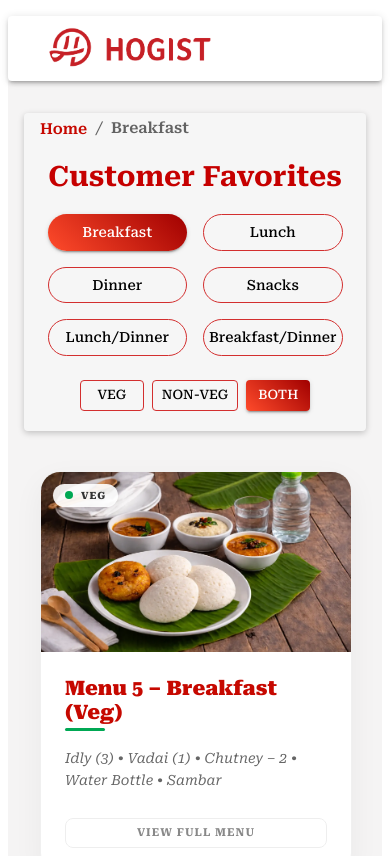
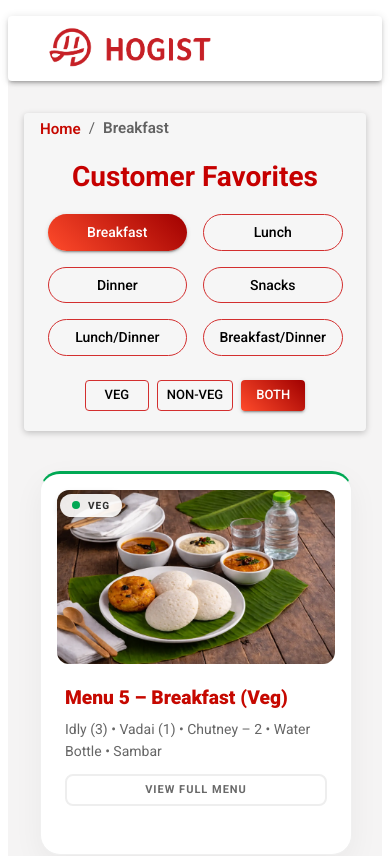
Before and after one commit to hogist-aiAgent/Hogist_Menu_Bank, a React (Vite) app: page /customerfav in a window 390 px wide. Shown: the top 856 px of the page. Built offline with nearby package versions, Linux system fonts and the light colour scheme.

Commit message:
updated menu card design

```diff
--- a/index.html
+++ b/index.html
@@ -6,7 +6,7 @@
     <meta name="viewport" content="width=device-width, initial-scale=1.0" />
    <link rel="preconnect" href="https://fonts.googleapis.com">
 <link rel="preconnect" href="https://fonts.gstatic.com" crossorigin>
-<link href="https://fonts.googleapis.com/css2?family=Roboto+Serif:ital,opsz,wght@0,8..144,100..900;1,8..144,100..900&display=swap" rel="stylesheet">
+<link href="https://fonts.googleapis.com/css2?family=Roboto:ital,wght@0,100..900;1,100..900&display=swap" rel="stylesheet">
     <title>menus-website</title>
   </head>
   <body>
--- a/src/App.css
+++ b/src/App.css
@@ -1,4 +1,5 @@
-@import url('https://fonts.googleapis.com/css2?family=Lobster&display=swap');
+
+@import url('https://fonts.googleapis.com/css2?family=Roboto:ital,wght@0,100..900;1,100..900&display=swap');
 
 *{
 
--- a/src/pages/CustomerFav/MenuCard.jsx
+++ b/src/pages/CustomerFav/MenuCard.jsx
@@ -8,7 +8,8 @@ import {
   IconButton,
   Button,
   Stack,
-  Zoom
+  Zoom,
+  CircularProgress
 } from "@mui/material";
 import { useState } from "react";
 import CloseIcon from "@mui/icons-material/Close";
@@ -20,13 +21,15 @@ const MenuCard = ({ title, items, foodType, image }) => {
 
   const isVeg = foodType?.toUpperCase() === "VEG";
   const themeColor = isVeg ? "#00a854" : "#d32f2f";
+  const themebgColor = isVeg ? "#00a854a3" : "#d32f2fa4";
+  const [imageLoaded, setImageLoaded] = useState(false);
 
   return (
     <>
       <Card
         sx={{
           width: "100%",
-          height: 400, // Fixed height for even grid
+          height: 380,
           borderRadius: "20px",
           overflow: "hidden",
           boxShadow: "0 10px 30px rgba(0,0,0,0.05)",
@@ -36,22 +39,51 @@ const MenuCard = ({ title, items, foodType, image }) => {
           flexDirection: "column",
           transition: "transform 0.3s ease",
           "&:hover": { transform: "scale(1.02)" },
+          borderTop: `3px solid ${themeColor}`,
         }}
       >
         {/* IMAGE SECTION */}
-        <Box sx={{ position: "relative", height: 180, flexShrink: 0 }}>
+        <Box sx={{ position: "relative", height: 180, flexShrink: 0,p:2, }}>
+
+          <Box sx={{ position: "relative" }}>
+
+            {!imageLoaded && (
+              <Box
+                sx={{
+                  position: "absolute",
+                  top: "50%",
+                  left: "50%",
+                  transform: "translate(-50%, -50%)",
+                  zIndex: 2,
+                }}
+              >
+                <CircularProgress size={35} sx={{ color: "#c60000" }} />
+              </Box>
+            )}
+
             <Box
               component="img"
               src={image || defaultImage}
-            alt={title}
-            sx={{ width: "100%", height: "100%", objectFit: "cover" }}
+              alt="menu"
+              loading="lazy"
+              onLoad={() => setImageLoaded(true)}
+              sx={{
+                width: "100%",
+                height: 174,
+                objectFit: "cover",
+                filter: imageLoaded ? "blur(0px)" : "blur(12px)",
+                transition: "filter 0.4s ease, opacity 0.4s ease",
+                opacity: imageLoaded ? 1 : 0.7,
+                borderRadius: "12px",
+              }}
             />
+          </Box>
 
           <Box
             sx={{
               position: "absolute",
-              top: 12,
-              left: 12,
+              top: 20,
+              left: 19,
               backgroundColor: "rgba(255,255,255,0.9)",
               px: 1.5,
               py: 0.5,
@@ -59,7 +91,7 @@ const MenuCard = ({ title, items, foodType, image }) => {
               display: "flex",
               alignItems: "center",
               gap: 1,
-              boxShadow: "0 2px 8px rgba(0,0,0,0.1)",
+              boxShadow: "0 2px 8px rgba(0, 0, 0, 0.26)",
             }}
           >
             <Box sx={{ width: 8, height: 8, borderRadius: "50%", backgroundColor: themeColor }} />
@@ -70,49 +102,46 @@ const MenuCard = ({ title, items, foodType, image }) => {
         </Box>
 
         {/* CONTENT SECTION */}
-        <Box sx={{ p: 3, display: "flex", flexDirection: "column", flexGrow: 1 }}>
+        <Box sx={{ p: 3, display: "flex", flexDirection: "column", flexGrow: 1, pt: 0 }}>
           <Typography
             sx={{
               fontWeight: 900,
-              fontSize: "1.25rem",
+              fontSize: "1.2rem",
               color: "#c60800",
-              mb: 0.5,
              lineHeight: 1.2,
-              height: "3rem", // Keeps title space even
+              height: "3rem",
               overflow: "hidden"
             }}
           >
             {title}
           </Typography>
 
-          <Divider sx={{ width: "40px", height: "3px", bgcolor: themeColor, mb: 2, borderRadius: 1, border: 'none' }} />
-
           <Typography
             sx={{
               fontSize: "14px",
               color: "#666",
               lineHeight: 1.6,
-              fontStyle: "italic",
               display: "-webkit-box",
               WebkitLineClamp: 2,
               WebkitBoxOrient: "vertical",
               overflow: "hidden",
+              mt: {xs:-2, md:1},
             }}
           >
             {items.join(" • ")}
           </Typography>
 
-          <Box sx={{ flexGrow: 1 }} />
+          <Box sx={{ flexGrow: 0 }} />
 
           <Button
             onClick={() => setOpen(true)}
             fullWidth
             sx={{
-              mt: 2,
-              border: "1px solid #eee",
+              mt: {xs:1.5, md:2},
+              border: "2px solid #eee",
               borderRadius: "8px",
               py: 0.5,
-              color: "#888",
+              color: "#696969",
               fontSize: "11px",
               fontWeight: 700,
               textTransform: "uppercase",
@@ -125,61 +154,146 @@ const MenuCard = ({ title, items, foodType, image }) => {
         </Box>
       </Card>
 
-      {/* --- COMPACT POPUP (MATCHES PREVIOUS STYLE) --- */}
+    {/* --- COMPACT POPUP  --- */}
 <Dialog
   open={open}
   onClose={() => setOpen(false)}
   TransitionComponent={Zoom}
   PaperProps={{
     sx: {
-            borderRadius: "20px",
-            width: "340px", // Smaller, compact width
-            p: 1,
-            overflow: 'hidden'
+      borderRadius: "24px",
+      width: "360px",
+      overflow: "hidden",
+      borderTop: `6px solid ${themeColor}`,
+      boxShadow: "0 20px 60px rgba(0,0,0,0.15)"
     },
   }}
 >
-        <Box sx={{ display: 'flex', justifyContent: 'flex-end' }}>
-          <IconButton onClick={() => setOpen(false)} sx={{ color: "#999" }}>
-            <CloseIcon />
+
+  {/* Close Button */}
+
+  <Box sx={{ position: "absolute", right: 18, top: 10, zIndex: 10 }}>
+    <IconButton
+      onClick={() => setOpen(false)}
+      sx={{
+        width: 25,
+        height: 25,
+        borderRadius: "50%",
+        backgroundColor: "#fff",
+        border: `1px solid ${themeColor}30`,
+        boxShadow: `0 4px 12px ${themeColor}25`,
+        transition: "all 0.25s ease",
+        "&:hover": {
+          backgroundColor: themeColor,
+          transform: "rotate(90deg)",
+          boxShadow: `0 6px 18px ${themeColor}40`,
+          "& .MuiSvgIcon-root": {
+            color: "#fff"
+          }
+        }
+      }}
+    >
+      <CloseIcon sx={{ fontSize: 18, color: themeColor, transition: "0.25s" }} />
     </IconButton>
   </Box>
 
-        <DialogContent sx={{ textAlign: 'center', pt: 0, pb: 4 }}>
-          <Typography sx={{ fontWeight: 900, fontSize: "1.4rem", color: "#c60800", mb: 1 }}>
+
+
+  <DialogContent sx={{ p: 0 }}>
+
+    {/* ===== TITLE HEADER CARD ===== */}
+    <Box
+      sx={{
+        background: `linear-gradient(135deg, ${themeColor}15, ${themeColor}05)`,
+        px: 3,
+        py: 3,
+        textAlign: "center",
+        borderBottom: `1px solid ${themeColor}20`,
+      }}
+    >
+      <Typography
+        sx={{
+          fontWeight: 900,
+          fontSize: "1.35rem",
+          color: themeColor,
+          letterSpacing: 0.5
+        }}
+      >
         {title}
       </Typography>
 
-          <Box sx={{ display: 'flex', justifyContent: 'center', mb: 3 }}>
-            <Divider sx={{ width: "40px", height: "3px", bgcolor: themeColor, border: 'none', borderRadius: 1 }} />
+      <Box
+        sx={{
+          width: 50,
+          height: 4,
+          bgcolor: themeColor,
+          borderRadius: 2,
+          mx: "auto",
+          mt: 1.5
+        }}
+      />
     </Box>
 
-          <Stack spacing={1.5} sx={{ px: 2, mb: 4 }}>
+    {/* ===== MENU ITEMS SECTION ===== */}
+    <Box sx={{ px: 3, py: 2 }}>
+      <Stack spacing={0.2}>
         {items.map((item, index) => (
-              <Box key={index} sx={{ display: 'flex', alignItems: 'center', gap: 1.5 }}>
-                <FiberManualRecordIcon sx={{ fontSize: "8px", color: themeColor }} />
-                <Typography sx={{ fontSize: "14px", color: "#444", fontWeight: 600, textAlign: 'left' }}>
+          <Box
+            key={index}
+            sx={{
+              display: "flex",
+              alignItems: "center",
+              gap: 1.5,
+              p: 1,
+              borderRadius: 2,
+              transition: "0.2s",
+              "&:hover": {
+                bgcolor: `${themeColor}10`
+              }
+            }}
+          >
+            <FiberManualRecordIcon
+              sx={{
+                fontSize: "9px",
+                color: themeColor
+              }}
+            />
+            <Typography
+              sx={{
+                fontSize: "14px",
+                color: "#444",
+                fontWeight: 600,
+              }}
+            >
               {item}
             </Typography>
           </Box>
         ))}
       </Stack>
 
+      {/* ===== ORDER BUTTON ===== */}
       <Button
         fullWidth
         variant="contained"
         sx={{
-              bgcolor: themeColor,
+          mt: 4,
+          background: `linear-gradient(45deg, ${themeColor}, ${themeColor}cc)`,
           color: "#fff",
-              borderRadius: "10px",
-              py: 1.2,
+          borderRadius: "12px",
+          py: 1.3,
           fontWeight: 800,
-              boxShadow: `0 4px 15px ${themeColor}40`,
-              "&:hover": { bgcolor: themeColor, opacity: 0.9 }
+          letterSpacing: 1,
+          boxShadow: `0 6px 20px ${themeColor}40`,
+          "&:hover": {
+            opacity: 0.9,
+            background: `linear-gradient(45deg, ${themeColor}, ${themeColor})`,
+          }
         }}
       >
         ORDER NOW
       </Button>
+    </Box>
+
   </DialogContent>
 </Dialog>
     </>
--- a/src/theme/theme.js
+++ b/src/theme/theme.js
@@ -3,7 +3,7 @@ import { createTheme } from '@mui/material/styles';
 
 const theme = createTheme({
   typography: {
-    fontFamily:'"Roboto Serif", serif',
+    fontFamily:'"Roboto", sans-serif',
 
     body1: {
       fontSize: '0.95rem',
```
Lines whose indentation alone changed are shown as unchanged.
